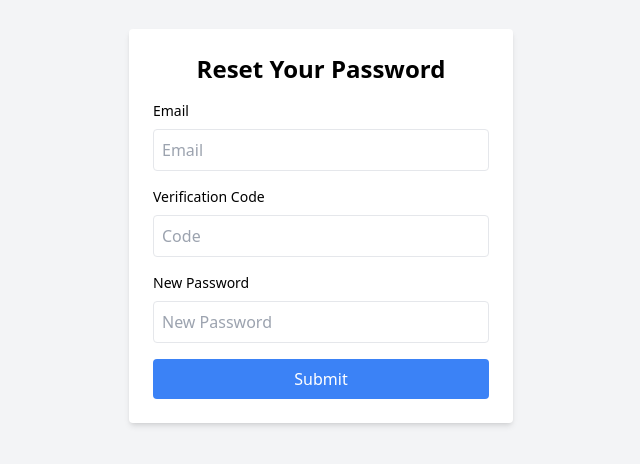
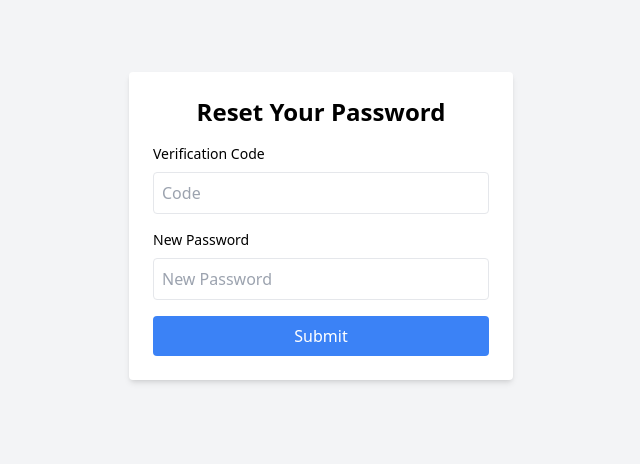
Before and after one commit to ChinaiArman/AWSFinalProject, a React (Vite) app in the folder client/: page /password-setup in a window 1280 px wide. Shown: the part 174-638 px from the top of the page, without its empty margins (319-959 px from the left). Built offline with nearby package versions, Linux system fonts and the light colour scheme.

Commit message:
Updated Code Without Email Input

```diff
--- a/client/src/pages/PasswordSetup.jsx
+++ b/client/src/pages/PasswordSetup.jsx
@@ -6,7 +6,7 @@ function PasswordSetup() {
   const navigate = useNavigate();
   const location = useLocation();
   const isFirstTime = location.state?.isFirstTime || false;
-  const [email, setEmail] = useState('');
+  const email = location.state?.email || ''; // Get the email passed from Verification
   const [code, setCode] = useState('');
   const [password, setPassword] = useState('');
 
@@ -17,7 +17,7 @@ function PasswordSetup() {
       const response = await fetch('http://localhost:5000/api/auth/resetPassword', {
         method: 'POST',
         headers: { 'Content-Type': 'application/json' },
-        body: JSON.stringify({ email, code, password }),
+        body: JSON.stringify({ email, code, password }), // Email is passed here
       });
       if (response.ok) {
         alert('Password set successfully. You can now log in.');
@@ -37,14 +37,6 @@ function PasswordSetup() {
           {isFirstTime ? 'Complete Your Account' : 'Reset Your Password'}
         </h1>
         <form onSubmit={handleSubmit}>
-          <label className="block mb-2 text-sm font-medium">Email</label>
-          <input
-            type="email"
-            value={email}
-            onChange={(e) => setEmail(e.target.value)}
-            placeholder="Email"
-            className="border w-full p-2 mb-4 rounded"
-          />
           <label className="block mb-2 text-sm font-medium">Verification Code</label>
           <input
             type="text"
```
